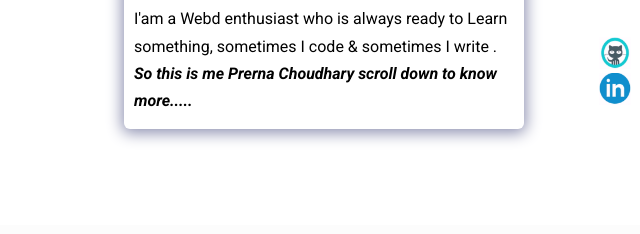
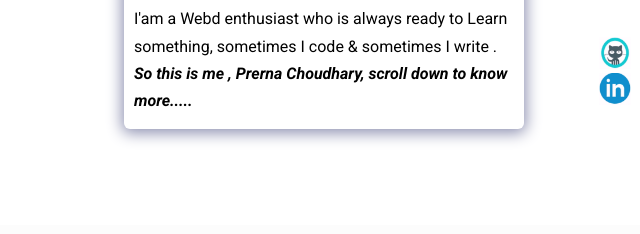
Before and after one commit to PRERNA-CHOUDHARY/Portfolio, a plain HTML site: page Portfolio/index.html in a window 1280 px wide. Shown: the part 291-525 px from the top of the page, 636-1276 px from the left. Drawn offline with nearby package versions, Linux system fonts and the light colour scheme.

Commit message:
Update index.html

```diff
--- a/Portfolio/index.html
+++ b/Portfolio/index.html
@@ -43,7 +43,7 @@
                 Institution,Ghaziabad.
                 <br>
                 I'am a Webd enthusiast who is always ready to Learn something, sometimes I code & sometimes I write .
-                <i>So this is me Prerna Choudhary scroll down to know more.....</i>
+                <i>So this is me , Prerna Choudhary, scroll down to know more.....</i>
             </p>
         </div>
     </section>
```
